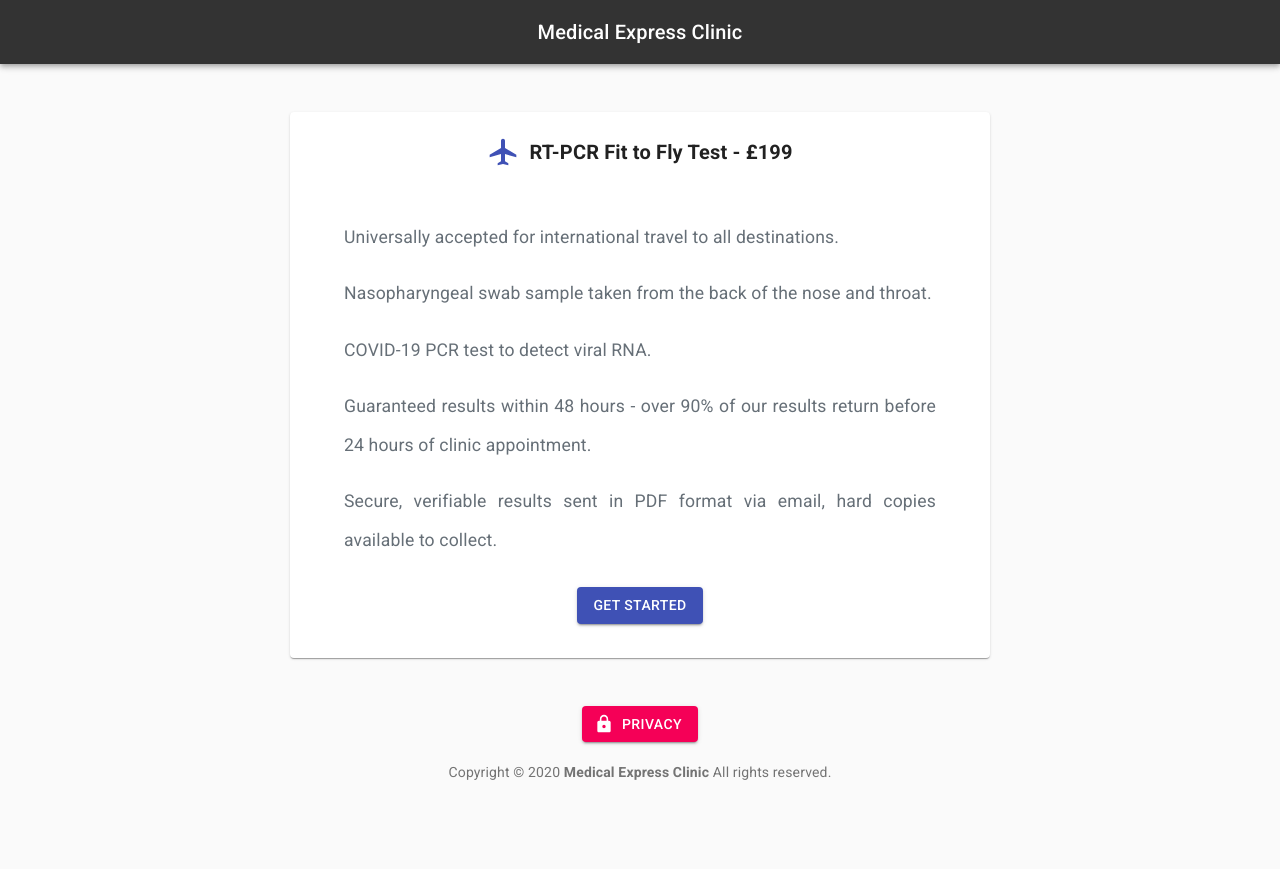
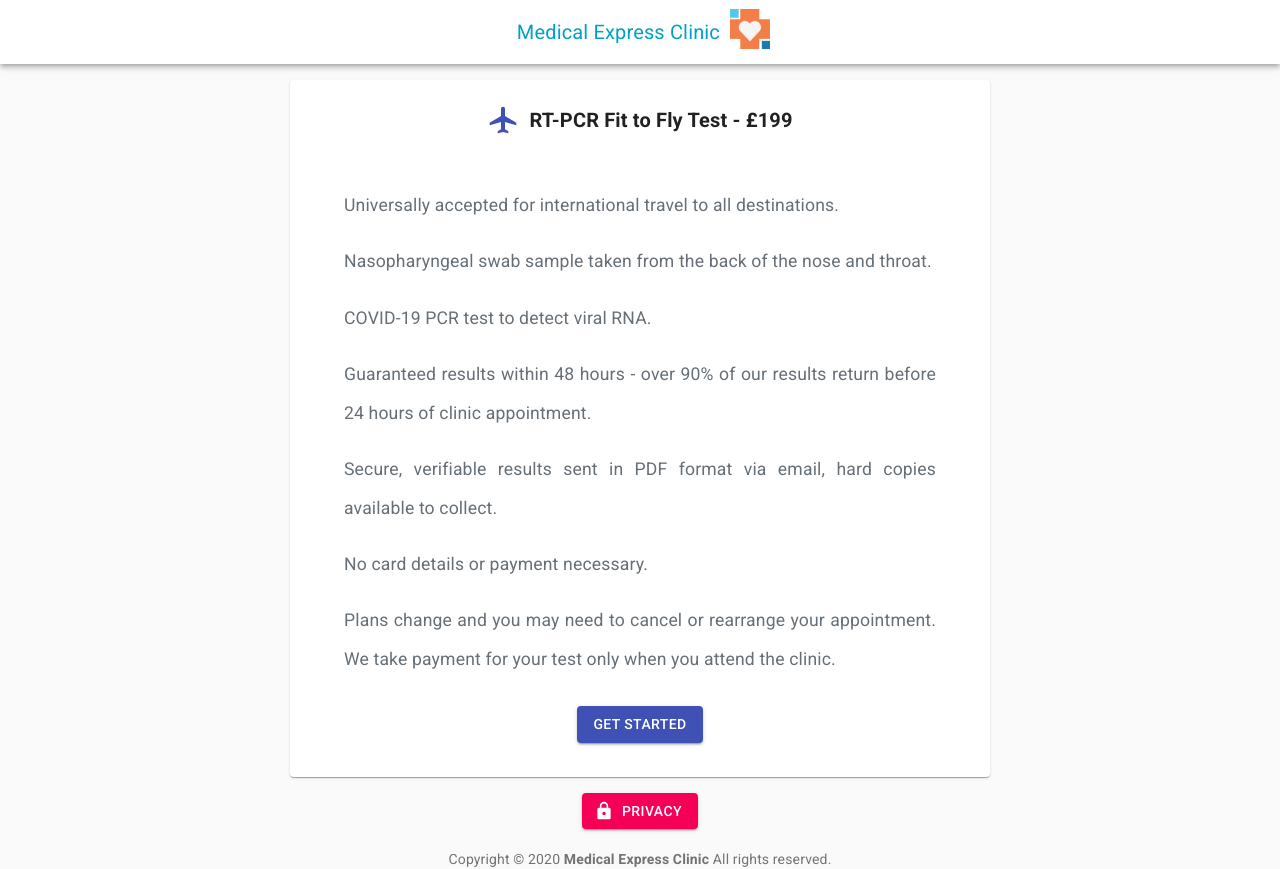
Before and after one commit to mjabdi/pcr-booking-ui, a React (Create React App) app: page / in a window 1280 px wide. Before the commit the page ends 800 px from the top, so only its background shows below. Built offline with nearby package versions, Linux system fonts and the light colour scheme.

Commit message:
change some ui

```diff
--- a/src/AddressForm.js
+++ b/src/AddressForm.js
@@ -120,13 +120,13 @@
 
       {state.persons.length === 0 &&
           <Typography className={classes.FormTitle} variant="h6" gutterBottom>
-              Fill Your Address Info
+              Enter your Address
           </Typography>
        }
 
       {state.persons.length > 0 &&
             <Typography className={classes.FormTitle} variant="h6" gutterBottom>
-                Fill Address Info
+                Enter your Address
             </Typography>
       }
 
--- a/src/AgreementForm.js
+++ b/src/AgreementForm.js
@@ -29,11 +29,6 @@
 
 import {BrowserView, MobileView, isMobile} from 'react-device-detect';
 
-import ValidateStep from './Validation';
-
-
-import MobileStepper from './MobileStepper';
-import doneImage from './images/ok.png';
 import logoImage from './images/logo.png';
 import { Checkbox, FormControlLabel, Grid } from '@material-ui/core';
 
@@ -59,10 +54,9 @@
 const useStyles = makeStyles((theme) => ({
   appBar: {
     position: 'relative',
-    backgroundColor: "#333",
-    color: "#fff",
-    alignItems: 'center'
-
+    backgroundColor: "#fff",
+    color: "#00a1c5",
+    alignItems: 'center',
   },
 
   logo: {
@@ -83,8 +77,8 @@
     marginBottom: theme.spacing(3),
     padding: theme.spacing(1),
     [theme.breakpoints.up(600 + theme.spacing(3) * 2)]: {
-      marginTop: theme.spacing(6),
-      marginBottom: theme.spacing(6),
+      marginTop: theme.spacing(2),
+      marginBottom: theme.spacing(2),
       padding: theme.spacing(3),
     },
   },
@@ -112,12 +106,11 @@
   },
 
   logoImage: {
-    width: "0px",
-    height: "0px",
+    width: "40px",
+    height: "40px",
     marginLeft: "0px",
 
   },
-
   privacyButton: {
     marginBottom : "20px"
   },
@@ -240,11 +233,29 @@
       <AppBar position="absolute" color="default" className={classes.appBar}>
         <Toolbar>
 
-          <Typography variant="h6" color="inherit" noWrap>
-                 Medical Express Clinic
-          </Typography>
+
+        <Grid
+            container
+            direction="row"
+            spacing= {1}
+            justify="center"
+            alignItems="center"
+        >
 
 
+            <Grid item item xs={10}>
+                  <Typography  style={{fontWeight: "400"}} variant="h6" color="inherit" noWrap>
+                    Medical Express Clinic
+                  </Typography>
+            </Grid>
+
+            <Grid item xs={2}>
+                    <img className={classes.logoImage} src={logoImage} alt="logo image"/>
+            </Grid>
+
+
+
+        </Grid>
         </Toolbar>
       </AppBar>
       <main className={classes.layout}>
--- /dev/null
+++ b/src/ResultsForm.js
@@ -0,0 +1,180 @@
+
+
+import React, { useEffect } from 'react';
+import { makeStyles, useTheme } from '@material-ui/core/styles';
+import Typography from '@material-ui/core/Typography';
+import GlobalState from './GlobalState';
+import doneImage from './images/ok.png';
+import errorImage from './images/error.png';
+import * as dateformat from 'dateformat';
+import Alert from '@material-ui/lab/Alert';
+
+
+
+const useStyles = makeStyles((theme) => ({
+
+    bold: {
+        fontWeight: "800",
+        padding: "5px"
+      },
+
+      doneImage: {
+        width: "240px",
+        height: "150px",
+        margin: "20px"
+      },
+
+      errorImage: {
+        width: "200px",
+        height: "190px",
+        margin: "20px"
+      },
+
+
+
+}));
+
+
+export default function ResultsForm() {
+  const [state, setState] = React.useContext(GlobalState);
+  const classes = useStyles();
+
+  useEffect( () => {
+    console.log(state.finalResults);
+  }, [])
+
+  const AllError = (results) =>
+  {
+      for (var i=0 ; i < results.length; i++)
+      {
+          if (results[i].data.status === 'OK')
+          {
+              return false;
+          }
+      }
+      return true;
+  }
+
+  return (
+    <React.Fragment>
+
+
+    {state.finalResults.length === 1 && state.finalResults[0].data.status === `OK` && (
+
+        <React.Fragment>
+
+            <img className={classes.doneImage} src={doneImage} alt="Done image"/>
+
+            <Typography variant="h5" gutterBottom>
+                    Thank you for your Booking.
+            </Typography>
+            <br/>
+            <Typography variant="subtitle1">
+                   Your booking number is <span className={classes.bold}>{`"${state.ref}"`}</span> . We have emailed your booking information, and will look forward to meet you at the clinic.
+            </Typography>
+
+        </React.Fragment>
+    )}
+
+    {state.finalResults.length === 1 && state.finalResults[0].data.status  === `FAILED` && (
+
+    <React.Fragment>
+
+        <img className={classes.errorImage} src={errorImage} alt="Error image"/>
+
+        <Typography variant="h5" gutterBottom>
+                Sorry, There is a Problem with your Booking.
+        </Typography>
+        <br/>
+        <Typography variant="subtitle1">
+            You have already booked for {`'${dateformat(state.bookingDate,'dddd, mmmm dS, yyyy')}'`}.
+            Every person can only book for one appointment per day. If you want to change your appointment time please follow the link we have emailed you before.
+        </Typography>
+
+    </React.Fragment>
+    )}
+
+{state.finalResults.length > 1 &&  (
+
+
+
+      <React.Fragment>
+
+        { AllError(state.finalResults) && (
+
+                <React.Fragment>
+
+                    <img className={classes.errorImage} src={errorImage} alt="Error image"/>
+
+                    <Typography variant="h5" gutterBottom>
+                            Sorry, There is a Problem with your Booking.
+                    </Typography>
+                    <br/>
+                    <Typography variant="subtitle1">
+                        You have already booked for {`'${dateformat(state.bookingDate,'dddd, mmmm dS, yyyy')}'`}.
+                        Every person can only book for one appointment per day. If you want to change your appointment time please follow the link we have emailed you before.
+                    </Typography>
+
+                </React.Fragment>
+        )}
+
+        { !AllError(state.finalResults) && (
+
+                <React.Fragment>
+
+                <img className={classes.doneImage} src={doneImage} alt="Done image"/>
+
+                <Typography variant="h5" gutterBottom>
+                        Thank you for your Booking.
+                </Typography>
+                <br/>
+                <Typography variant="subtitle1">
+                    Your booking number is <span className={classes.bold}>{`"${state.ref}"`}</span> . We have emailed your booking information, and will look forward to meet you at the clinic.
+                </Typography>
+
+                </React.Fragment>
+        )}
+
+
+    {state.finalResults.map( item => (
+
+        <React.Fragment>
+            {item.data.status === 'OK' && (
+                <React.Fragment>
+
+                <div style={{marginTop: "5px", marginBottom: "5px"}}>
+                    <Alert severity="success">
+                        {`${item.data.person.forename} ${item.data.person.surname} - Successfully Booked!` }
+                    </Alert>
+                </div>
+
+                </React.Fragment>
+            )}
+
+        {item.data.status === 'FAILED' && (
+                <React.Fragment>
+
+                <div style={{marginTop: "5px", marginBottom: "5px"}}>
+                    <Alert severity="error">
+                          {`${item.data.person.forename} ${item.data.person.surname} - Booking Failed! ( has already booked for that day!)` }
+                    </Alert>
+                </div>
+
+                </React.Fragment>
+            )}
+
+        </React.Fragment>
+    ))
+
+    }
+
+      </React.Fragment>
+
+
+)}
+
+    </React.Fragment>
+
+
+  );
+}
--- a/src/WelcomeForm.js
+++ b/src/WelcomeForm.js
@@ -20,6 +20,9 @@
 import {BrowserView, MobileView, isMobile} from 'react-device-detect';
 
 import AirplanemodeActiveIcon from '@material-ui/icons/AirplanemodeActive';
+import { Grid } from '@material-ui/core';
+
+import logoImage from './images/logo.png';
 
 
 function Copyright() {
@@ -42,10 +45,9 @@
 const useStyles = makeStyles((theme) => ({
   appBar: {
     position: 'relative',
-    backgroundColor: "#333",
-    color: "#fff",
-    alignItems: 'center'
-
+    backgroundColor: "#fff",
+    color: "#00a1c5",
+    alignItems: 'center',
   },
 
   logo: {
@@ -66,8 +68,8 @@
     marginBottom: theme.spacing(3),
     padding: theme.spacing(1),
     [theme.breakpoints.up(600 + theme.spacing(3) * 2)]: {
-      marginTop: theme.spacing(6),
-      marginBottom: theme.spacing(6),
+      marginTop: theme.spacing(2),
+      marginBottom: theme.spacing(2),
       padding: theme.spacing(3),
     },
   },
@@ -95,8 +97,8 @@
   },
 
   logoImage: {
-    width: "0px",
-    height: "0px",
+    width: "40px",
+    height: "40px",
     marginLeft: "0px",
 
   },
@@ -183,11 +185,27 @@
       <AppBar position="absolute" color="default" className={classes.appBar}>
         <Toolbar>
 
-          <Typography  variant="h6" color="inherit" noWrap>
-                 Medical Express Clinic
-          </Typography>
+        <Grid
+            container
+            direction="row"
+            spacing= {1}
+            justify="center"
+            alignItems="center"
+        >
 
 
+            <Grid item item xs={10}>
+                  <Typography  style={{fontWeight: "400"}} variant="h6" color="inherit" noWrap>
+                    Medical Express Clinic
+                  </Typography>
+            </Grid>
+
+            <Grid item xs={2}>
+                    <img className={classes.logoImage} src={logoImage} alt="logo image"/>
+            </Grid>
+
+
+        </Grid>
         </Toolbar>
       </AppBar>
       <main className={classes.layout}>
@@ -228,6 +246,15 @@
           <p className={isMobile ? classes.textContentMobile : classes.textContent}>
                         Secure, verifiable results sent in PDF format via email, hard copies available to collect.
           </p>
+
+          <p className={isMobile ? classes.textContentMobile : classes.textContent}>
+                                 No card details or payment necessary.
+          </p>
+
+          <p className={isMobile ? classes.textContentMobile : classes.textContent}>
+                Plans change and you may need to cancel or rearrange your appointment. We take payment for your test only when you attend the clinic.
+          </p>
+
 
 
 
--- a/src/checkout.js
+++ b/src/checkout.js
@@ -32,9 +32,13 @@
 
 
 import MobileStepper from './MobileStepper';
-import doneImage from './images/ok.png';
+
 import logoImage from './images/logo.png';
+import { Grid } from '@material-ui/core';
 
+import Backdrop from '@material-ui/core/Backdrop';
+import CircularProgress from '@material-ui/core/CircularProgress';
+import ResultsForm from './ResultsForm';
 
 
 function Copyright() {
@@ -57,10 +61,9 @@
 const useStyles = makeStyles((theme) => ({
   appBar: {
     position: 'relative',
-    backgroundColor: "#333",
-    color: "#fff",
-    alignItems: 'center'
-
+    backgroundColor: "#fff",
+    color: "#00a1c5",
+    alignItems: 'center',
   },
 
   logo: {
@@ -81,8 +84,8 @@
     marginBottom: theme.spacing(3),
     padding: theme.spacing(1),
     [theme.breakpoints.up(600 + theme.spacing(3) * 2)]: {
-      marginTop: theme.spacing(6),
-      marginBottom: theme.spacing(6),
+      marginTop: theme.spacing(2),
+      marginBottom: theme.spacing(2),
       padding: theme.spacing(3),
     },
   },
@@ -110,14 +113,19 @@
   },
 
   logoImage: {
-    width: "0px",
-    height: "0px",
+    width: "40px",
+    height: "40px",
     marginLeft: "0px",
 
   },
 
   privacyButton: {
     marginBottom : "20px"
+  },
+
+  backdrop: {
+    zIndex: theme.zIndex.drawer + 1,
+    color: '#fff',
   },
 
 }));
@@ -196,6 +204,7 @@
 
   const submitForm = () =>
   {
+
     var promiseArray = [];
 
     BookService.getNewReference().then( (res) => {
@@ -227,25 +236,26 @@
         promiseArray.push(promise);
       }
 
-
-
-      state.persons.forEach((person) => {
-        promiseArray.push(BookService.bookAppointment({...person,bookingDate: state.bookingDate, bookingTime: state.bookingTime, bookingRef: ref }));
-      });
+      for (var i=0 ; i < state.persons?.length; i++){
+        promiseArray.push(BookService.bookAppointment({...state.persons[i],bookingDate: state.bookingDate, bookingTime: state.bookingTime, bookingRef: ref }));
+      }
 
       Promise.all(promiseArray).then( (values) => {
+
+        setState(state => ({...state, finalResults: values}));
+
         setSubmiting(false);
         setActiveStep(state.activeStep + 1);
 
-      }).catch( (err) =>
+      }).catch( (errs) =>
       {
-        console.log(err);
+        console.log(`Error :  ${errs}`);
         setSubmiting(false);
       });
 
     }).catch( (err) =>
     {
-      console.log(err);
+      console.log(`Cannot Get REF NO. : ${err}`);
       setSubmiting(false);
     });;
   }
@@ -261,6 +271,13 @@
 
     if (state.activeStep === 4)
     {
+      if (!state.dataConfirmed)
+      {
+        setState(state => ({...state, dataConfirmedError : true }));
+        return;
+      }
+
+
       setSubmiting(true);
       submitForm();
 
@@ -279,14 +296,28 @@
       <CssBaseline />
       <AppBar position="absolute" color="default" className={classes.appBar}>
         <Toolbar>
-            {/* <img src="logo.png" alt="logo" className={classes.logo} /> */}
-          <Typography variant="h6" color="inherit" noWrap>
-                 Medical Express Clinic
-
-                 {/* <img className={classes.logoImage} src={logoImage} alt="logo image"/> */}
-          </Typography>
 
 
+        <Grid
+            container
+            direction="row"
+            spacing= {1}
+            justify="center"
+            alignItems="center"
+        >
+
+
+            <Grid item item xs={10}>
+                  <Typography  style={{fontWeight: "400"}} variant="h6" color="inherit" noWrap>
+                    Medical Express Clinic
+                  </Typography>
+            </Grid>
+
+            <Grid item xs={2}>
+                    <img className={classes.logoImage} src={logoImage} alt="logo image"/>
+            </Grid>
+
+        </Grid>
         </Toolbar>
       </AppBar>
       <main className={classes.layout}>
@@ -334,18 +365,9 @@
 
           <React.Fragment>
             {state.activeStep === steps.length ? (
-              <React.Fragment>
 
-                <img className={classes.doneImage} src={doneImage} alt="Done image"/>
+              <ResultsForm/>
 
-                <Typography variant="h5" gutterBottom>
-                  Thank you for your Booking.
-                </Typography>
-                <br/>
-                <Typography variant="subtitle1">
-                  Your booking number is <span className={classes.bold}>{`"${state.ref}"`}</span> . We have emailed your booking information, and will look forward to meet you at the clinic.
-                </Typography>
-              </React.Fragment>
             ) : (
               <React.Fragment>
                 {getStepContent(state.activeStep)}
@@ -429,7 +451,9 @@
                         </DialogActions>
       </Dialog>
 
-
+      <Backdrop className={classes.backdrop} open={submiting} >
+        <CircularProgress color="inherit" />
+      </Backdrop>
 
 
         <Copyright />
```
Also changed, not shown: src/InformationForm.js (+28 -5 lines), src/ReviewForm.js (+87 -82 lines), src/Validation.js (+8 -2 lines), src/images/error.png (added).
